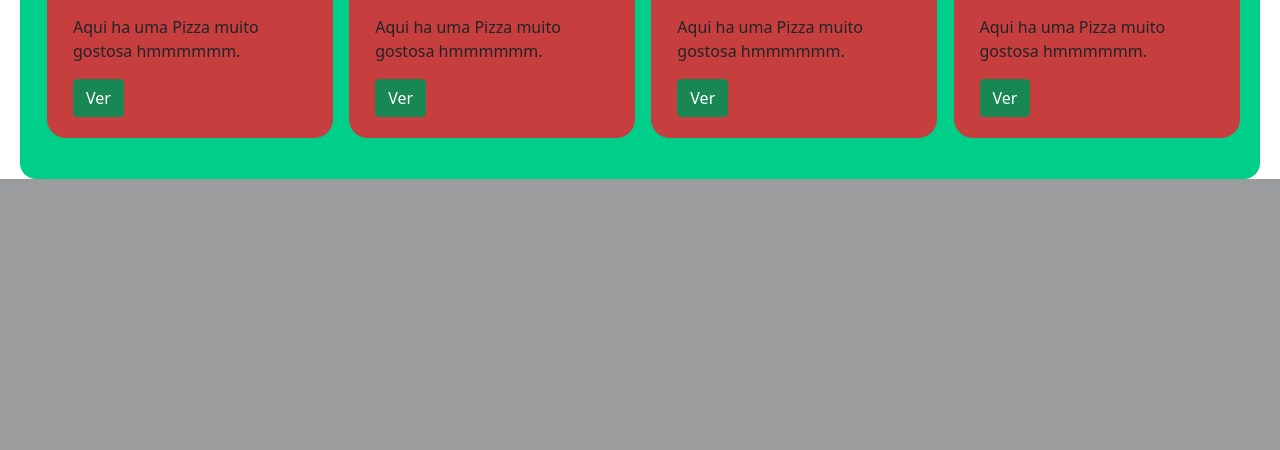
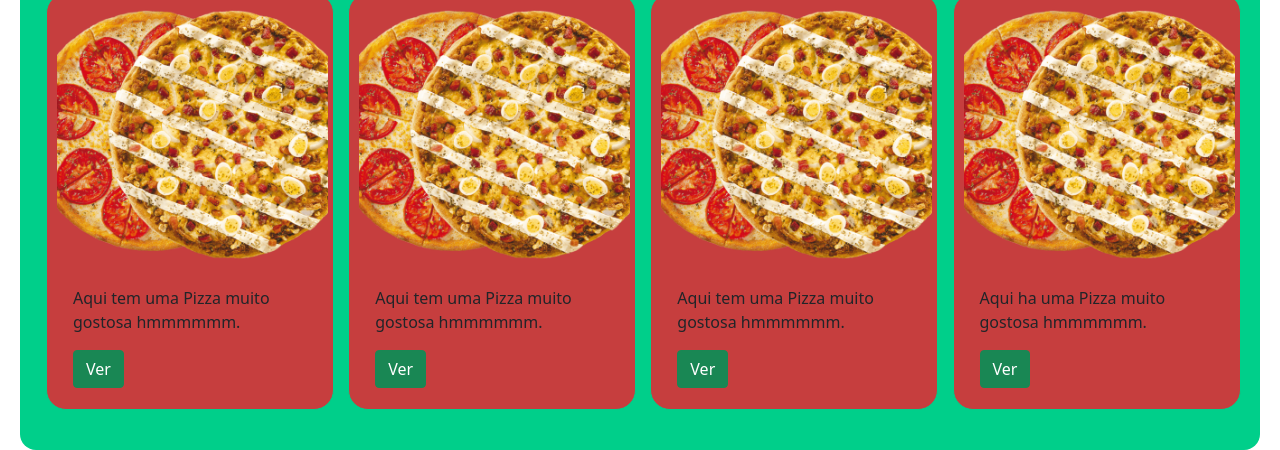
Before and after one commit to meawtec/pizzarela, a PHP site: page / in a window 1280 px wide. Shown: the part 1350-1800 px from the top of the page. Before the commit the page ends 1529 px from the top, so only its background shows below. Run offline with PHP 8.4, Linux system fonts and the light colour scheme.

Commit message:
gostosa a pizza

```diff
--- a/index.php
+++ b/index.php
@@ -58,36 +58,36 @@ echo $_COOKIE['email'];
       <div id="retapromo">
 
       <div class="card" style="width: 18rem;" id="cardpromo">
-      <img src="..." class="card-img-top" alt="...">
+      <img src="imagens/pizza1.png" class="card-img-top" alt="...">
       <div class="card-body">
-      <p class="card-text">Aqui ha uma Pizza muito gostosa hmmmmmm.</p>
+      <p class="card-text">Aqui tem uma Pizza muito gostosa hmmmmmm.</p>
       <button type="button" class="btn btn-success" href="/pags/carrinho.php">Ver</button>
       </div>
 
       </div>
       <div class="card" style="width: 18rem;" id="cardpromo">
-      <img src="..." class="card-img-top" alt="...">
+      <img src="imagens/Refri.png" class="card-img-top" alt="...">
 
       <div class="card-body">
-      <p class="card-text">Aqui ha uma Pizza muito gostosa hmmmmmm.</p>
+      <p class="card-text">Aqui tem uma Pizza muito gostosa hmmmmmm.</p>
 
 
       <button type="button" class="btn btn-success" href="/pags/carrinho.php">Ver</button>
       </div>
       </div>
       <div class="card" style="width: 18rem;" id="cardpromo">
-      <img src="..." class="card-img-top" alt="...">
+      <img src="imagens/pizza1.png" class="card-img-top" alt="...">
       <div class="card-body">
-      <p class="card-text">Aqui ha uma Pizza muito gostosa hmmmmmm.</p>
+      <p class="card-text">Aqui tem uma Pizza muito gostosa hmmmmmm.</p>
       <button type="button" class="btn btn-success" href="/pags/carrinho.php">Ver</button>
       </div>
 
       </div>
       <div class="card" style="width: 18rem;" id="cardpromo">
-      <img src="..." class="card-img-top" alt="...">
+      <img src="imagens/pizza1.png" class="card-img-top" alt="...">
 
       <div class="card-body">
-      <p class="card-text">Aqui ha uma Pizza muito gostosa hmmmmmm.</p>
+      <p class="card-text">Aqui tem uma Pizza muito gostosa hmmmmmm.</p>
 
 
       <button type="button" class="btn btn-success" href="/pags/carrinho.php">Ver</button>
@@ -101,28 +101,28 @@ echo $_COOKIE['email'];
       <div id="retapromo">
 
       <div class="card" style="width: 18rem;" id="cardpromo">
-      <img src="..." class="card-img-top" alt="...">
+      <img src="imagens/pizza1.png" class="card-img-top" alt="...">
       <div class="card-body">
-      <p class="card-text">Aqui ha uma Pizza muito gostosa hmmmmm.</p>
+      <p class="card-text">Aqui tem uma Pizza muito gostosa hmmmmm.</p>
       <button type="button" class="btn btn-success" href="/pags/carrinho.php">Ver</button>
       </div>
       </div><div class="card" style="width: 18rem;" id="cardpromo">
-      <img src="..." class="card-img-top" alt="...">
+      <img src="imagens/pizza1.png" class="card-img-top" alt="...">
       <div class="card-body">
-      <p class="card-text">Aqui ha uma Pizza muito gostosa hmmmmmm.</p>
+      <p class="card-text">Aqui tem uma Pizza muito gostosa hmmmmmm.</p>
       <button type="button" class="btn btn-success" href="/pags/carrinho.php">Ver</button>
       </div>
       </div>
       <div class="card" style="width: 18rem;" id="cardpromo">
-      <img src="..." class="card-img-top" alt="...">
+      <img src="imagens/pizza1.png" class="card-img-top" alt="...">
       <div class="card-body">
-      <p class="card-text">Aqui ha uma Pizza muito gostosa hmmmmm.</p>
+      <p class="card-text">Aqui tem uma Pizza muito gostosa hmmmmm.</p>
       <button type="button" class="btn btn-success" href="/pags/carrinho.php">Ver</button>
       </div>
       </div><div class="card" style="width: 18rem;" id="cardpromo">
-      <img src="..." class="card-img-top" alt="...">
+      <img src="imagens/pizza1.png" class="card-img-top" alt="...">
       <div class="card-body">
-      <p class="card-text">Aqui ha uma Pizza muito gostosa hmmmmmm.</p>
+      <p class="card-text">Aqui tem uma Pizza muito gostosa hmmmmmm.</p>
       <button type="button" class="btn btn-success" href="/pags/carrinho.php">Ver</button>
       </div>
       </div><br>
@@ -131,36 +131,36 @@ echo $_COOKIE['email'];
       <div id="retapromo">
 
       <div class="card" style="width: 18rem;" id="cardpromo">
-      <img src="..." class="card-img-top" alt="...">
+      <img src="imagens/pizza1.png" class="card-img-top" alt="...">
       <div class="card-body">
-      <p class="card-text">Aqui ha uma Pizza muito gostosa hmmmmmm.</p>
+      <p class="card-text">Aqui tem uma Pizza muito gostosa hmmmmmm.</p>
       <button type="button" class="btn btn-success" href="/pags/carrinho.php">Ver</button>
       </div>
 
       </div>
       <div class="card" style="width: 18rem;" id="cardpromo">
-      <img src="..." class="card-img-top" alt="...">
+      <img src="imagens/pizza1.png" class="card-img-top" alt="...">
 
       <div class="card-body">
-      <p class="card-text">Aqui ha uma Pizza muito gostosa hmmmmmm.</p>
+      <p class="card-text">Aqui tem uma Pizza muito gostosa hmmmmmm.</p>
 
 
       <button type="button" class="btn btn-success" href="/pags/carrinho.php">Ver</button>
       </div>
       </div>
       <div class="card" style="width: 18rem;" id="cardpromo">
-      <img src="..." class="card-img-top" alt="...">
+      <img src="imagens/pizza1.png" class="card-img-top" alt="...">
       <div class="card-body">
-      <p class="card-text">Aqui ha uma Pizza muito gostosa hmmmmmm.</p>
+      <p class="card-text">Aqui tem uma Pizza muito gostosa hmmmmmm.</p>
       <button type="button" class="btn btn-success" href="/pags/carrinho.php">Ver</button>
       </div>
 
       </div>
       <div class="card" style="width: 18rem;" id="cardpromo">
-      <img src="..." class="card-img-top" alt="...">
+      <img src="imagens/pizza1.png" class="card-img-top" alt="...">
 
       <div class="card-body">
-      <p class="card-text">Aqui ha uma Pizza muito gostosa hmmmmmm.</p>
+      <p class="card-text">Aqui tem uma Pizza muito gostosa hmmmmmm.</p>
 
 
       <button type="button" class="btn btn-success" href="/pags/carrinho.php">Ver</button>
@@ -174,26 +174,26 @@ echo $_COOKIE['email'];
       <div id="retapromo">
 
       <div class="card" style="width: 18rem;" id="cardpromo">
-      <img src="..." class="card-img-top" alt="...">
+      <img src="imagens/pizza1.png" class="card-img-top" alt="...">
       <div class="card-body">
-      <p class="card-text">Aqui ha uma Pizza muito gostosa hmmmmm.</p>
+      <p class="card-text">Aqui tem uma Pizza muito gostosa hmmmmm.</p>
       <button type="button" class="btn btn-success" href="/pags/carrinho.php">Ver</button>
       </div>
       </div><div class="card" style="width: 18rem;" id="cardpromo">
-      <img src="..." class="card-img-top" alt="...">
+      <img src="imagens/pizza1.png" class="card-img-top" alt="...">
       <div class="card-body">
       <p class="card-text">Aqui ha uma Pizza muito gostosa hmmmmmm.</p>
       <button type="button" class="btn btn-success" href="/pags/carrinho.php">Ver</button>
       </div>
       </div>
       <div class="card" style="width: 18rem;" id="cardpromo">
-      <img src="..." class="card-img-top" alt="...">
+      <img src="imagens/pizza1.png" class="card-img-top" alt="...">
       <div class="card-body">
       <p class="card-text">Aqui ha uma Pizza muito gostosa hmmmmm.</p>
       <button type="button" class="btn btn-success" href="/pags/carrinho.php">Ver</button>
       </div>
       </div><div class="card" style="width: 18rem;" id="cardpromo">
-      <img src="..." class="card-img-top" alt="...">
+      <img src="imagens/pizza1.png" class="card-img-top" alt="...">
       <div class="card-body">
       <p class="card-text">Aqui ha uma Pizza muito gostosa hmmmmmm.</p>
       <button type="button" class="btn btn-success" href="/pags/carrinho.php">Ver</button>
```
